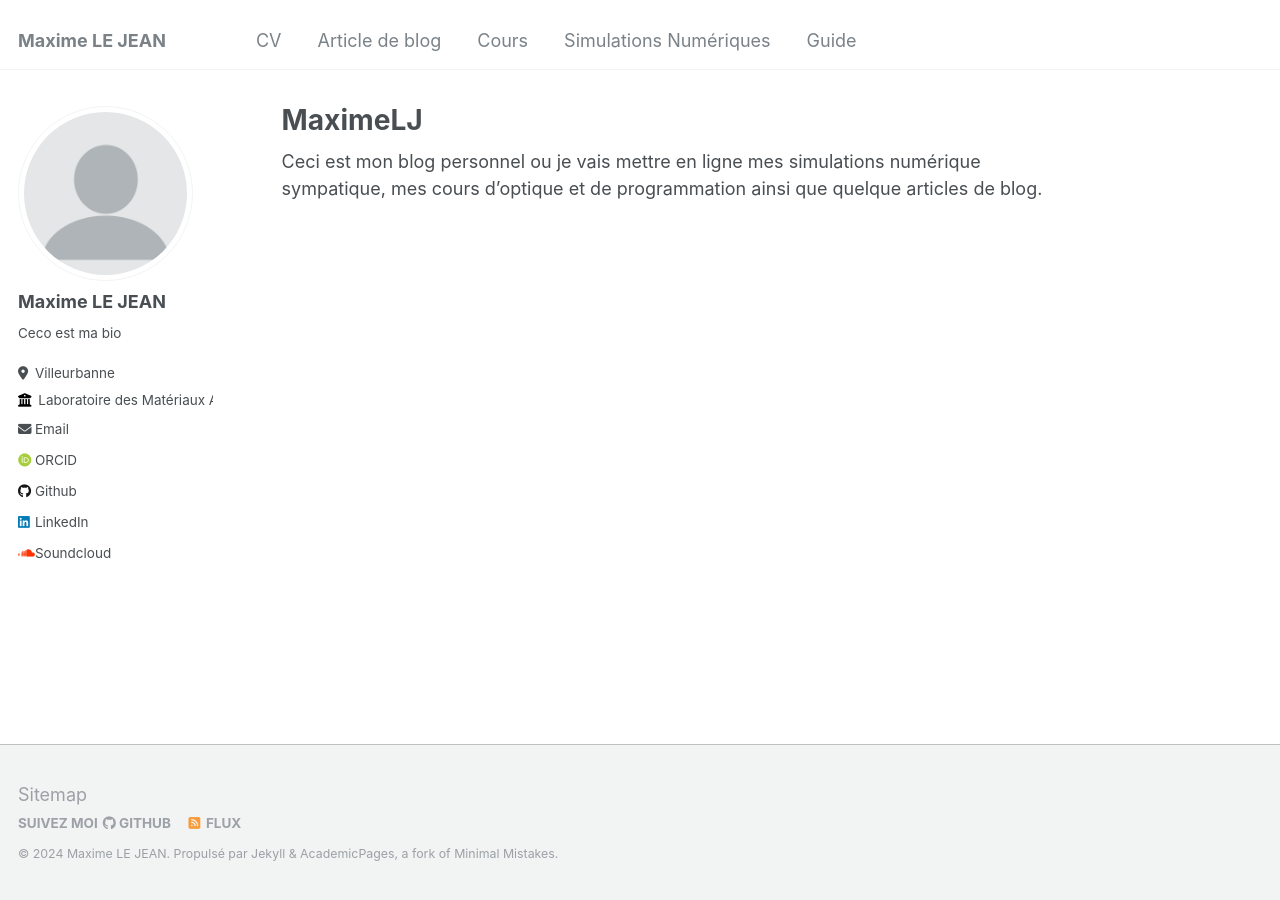
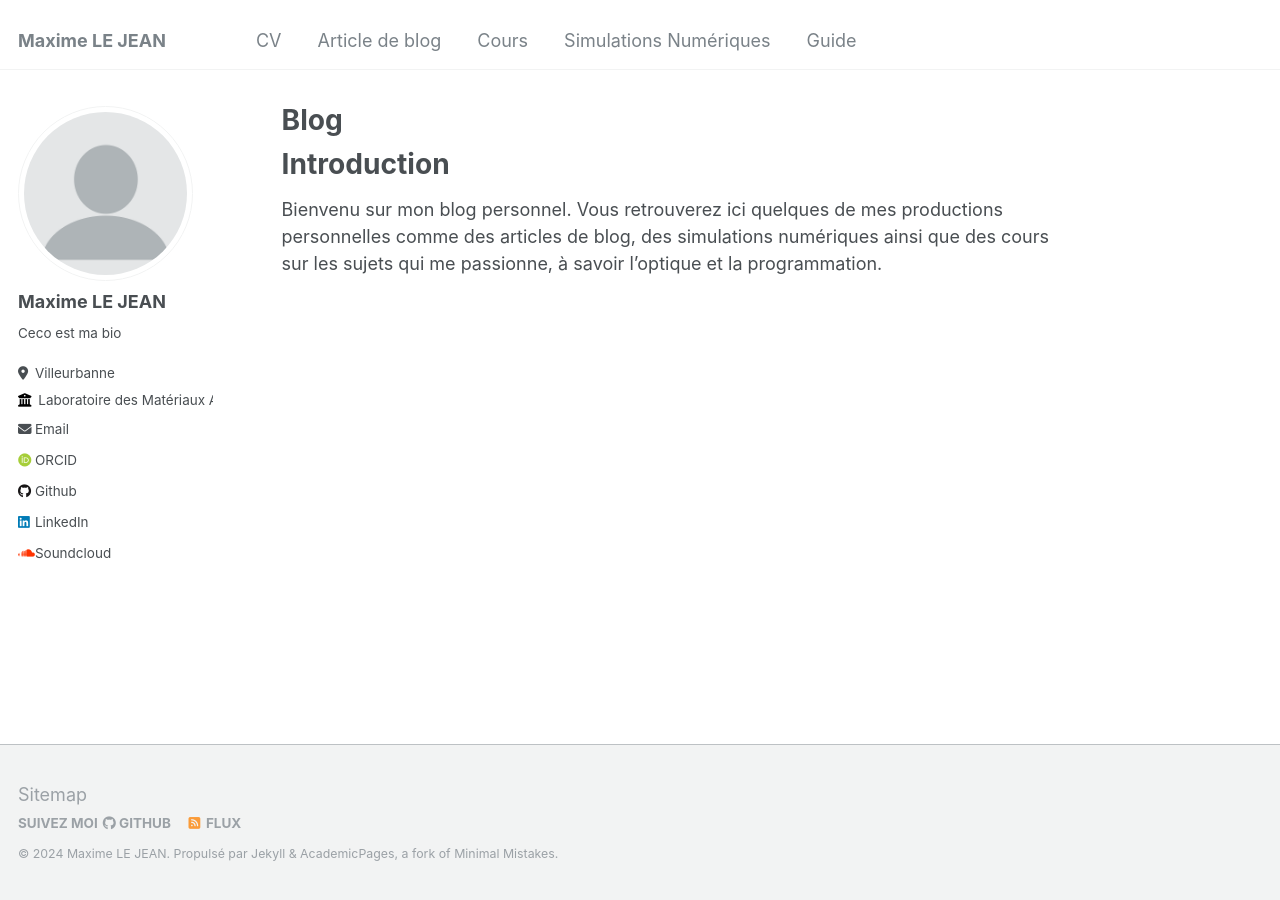
Before and after one commit to Shadaube/Shadaube.github.io, a Jekyll site: the page built from _pages/about.md, in a window 1280 px wide. Built offline with Jekyll 4.4.1, drawn with Linux system fonts in a browser that asks for light colours; some web fonts are replaced.

Commit message:
Update about.md

```diff
--- a/_pages/about.md
+++ b/_pages/about.md
@@ -1,10 +1,12 @@
 ---
 permalink: /
-title: "MaximeLJ"
+title: "Blog"
 author_profile: true
 redirect_from:
   - /about/
   - /about.html
 ---
 
-Ceci est mon blog personnel ou je vais mettre en ligne mes simulations numérique sympatique, mes cours d'optique et de programmation ainsi que quelque articles de blog.
+# Introduction
+Bienvenu sur mon blog personnel.
+Vous retrouverez ici quelques de mes productions personnelles comme des articles de blog, des simulations numériques ainsi que des cours sur les sujets qui me passionne, à savoir l'optique et la programmation.
```
